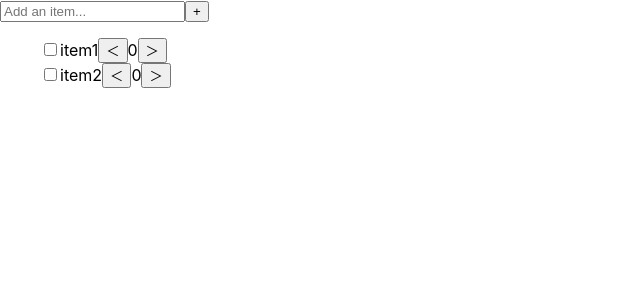
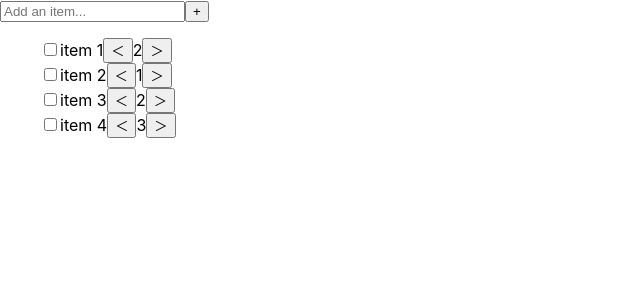
Before and after one commit to stovecbr/shoppinglist, a React (Create React App) app: page / in a window 1280 px wide. Shown: the top 300 px of the page, without its empty margins (0-640 px from the left). Built offline with nearby package versions, Linux system fonts and the light colour scheme.

Commit message:
アイテム追加(オブジェクトの配列を持つステートで管理）

```diff
--- a/src/App.js
+++ b/src/App.js
@@ -4,64 +4,104 @@ import React, { useState } from 'react';
 
 const App = () => {
 
+  // 値の入力用ステート
+  const[input,setInput] = useState("");
 
-  const[count,setCount]=useState(0);
-  const[items,setItems]= useState("");
+  // const[count,setCount] = useState(0);
 
-  const[shoppingList,setShoppingList] = useState(["item1","item2"]);
+  // アイテム格納用ステート　オブジェクトの配列
+  const [items, setItems] = useState([
+    // 初期値
+    {itemName:"item 1", quantity: 2},
+    {itemName:"item 2", quantity: 1},
+    {itemName:"item 3", quantity: 2},
+    {itemName:"item 4", quantity: 3},
+   ]);
+
+
+  // const[shoppingList,setShoppingList] = useState([""]);
 
   // ＜ボタンクリック
-  const handleClickDown =()=>{
-    const newCount = count-1;
-    setCount(newCount);
-  };
+  // const handleClickDown =()=>{
+
+  //   const newCount = count-1;
+  //   setCount(newCount);
+  // };
   // ＞ボタンクリック
-  const handleClickUp =()=>{
-    const newCount = count+1;
-    setCount(newCount);
-  };
+  // const handleClickUp =()=>{
+  //   const newCount = count+1;
+  //   setCount(newCount);
+  // };
 
   // ＋ボタンクリック
+
+
+  // const onCLickAdd = () =>{
+  //   if (items === "") return;
+  //   const newItems = [...shoppingList,items];
+  //   setShoppingList(newItems);
+  //   setItems("");
+  // }
+
+
+
+// アイテム追加
   const onCLickAdd = () =>{
-    if (items === "") return;
-    const newItems = [...shoppingList,items];
-    setShoppingList(newItems);
-    setItems("");
+    if (input === "") return;
+    // アイテム名:入力した値　初期値:１
+    const newShoppingList = {itemName:input, quantity: 1}
+    // 既存のアイテムに上記のアイテムを追加
+    const newItems = [...items,newShoppingList];
+    // ショッピングリストを更新
+    setItems(newItems);
+    // 入力欄を空にする
+    setInput("");
   }
 
   // 入力した値を反映する
-  const onChangeItems = (event) =>setItems(event.target.value);
+  const onChangeItems = (event) =>setInput(event.target.value);
 
 
   return (
     <div className="App">
       {/* <ShoppingList items={items} /> */}
 
+
       <div className='input-area'>
+
+      {/* 入力欄 */}
         <input
           placeholder='Add an item...'
-          value={items}
+          value={input}
           onChange={onChangeItems}
-          ></input>
+        ></input>
 
-        <button onClick={onCLickAdd}>+</button>
+      {/* ＋ボタンでアイテム追加 */}
+        <button onClick={onCLickAdd} >+</button>
+
       </div>
 
       <div className='shopping-list'>
 
-
       <ul>
-        {shoppingList.map((item,index)=>{
+        {items.map((item,index)=>{
           return(
 
             <div key={index} className="list-row">
 
                 <li>
                   <input type="checkbox" ></input>
-                    {item}
-                  <button onClick={handleClickDown}>＜</button>
-                    {count}
-                  <button onClick={handleClickUp}>＞</button>
+                  {/* アイテム名を表示 */}
+                    {item.itemName}
+
+                  {/* <button onClick={handleClickDown} >＜</button> */}
+                  <button >＜</button>
+
+                    {/* 個数を表示 */}
+                    {item.quantity}
+
+                  {/* <button onClick={handleClickUp}>＞</button> */}
+                  <button >＞</button>
                 </li>
 
             </div>
```
